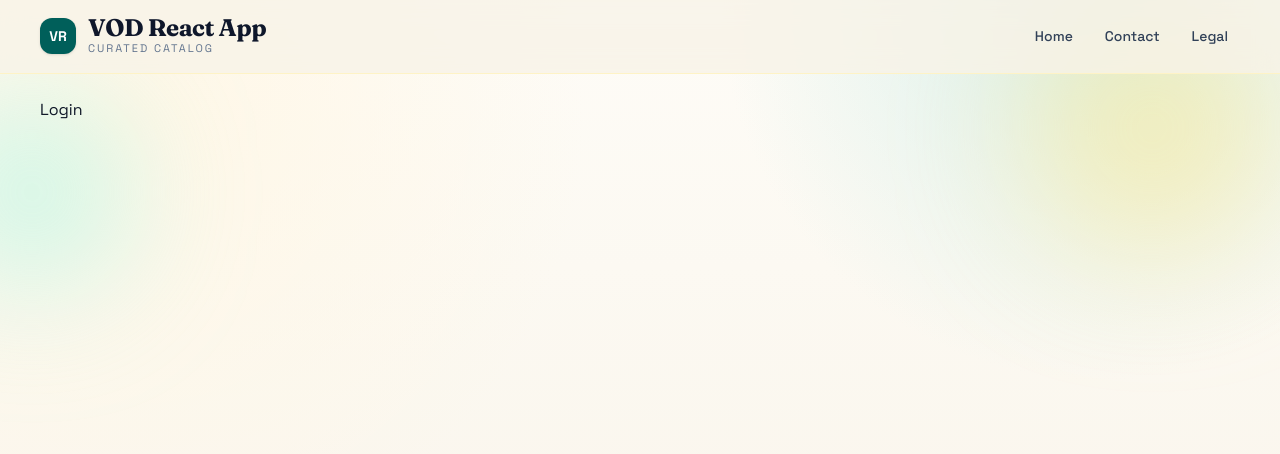
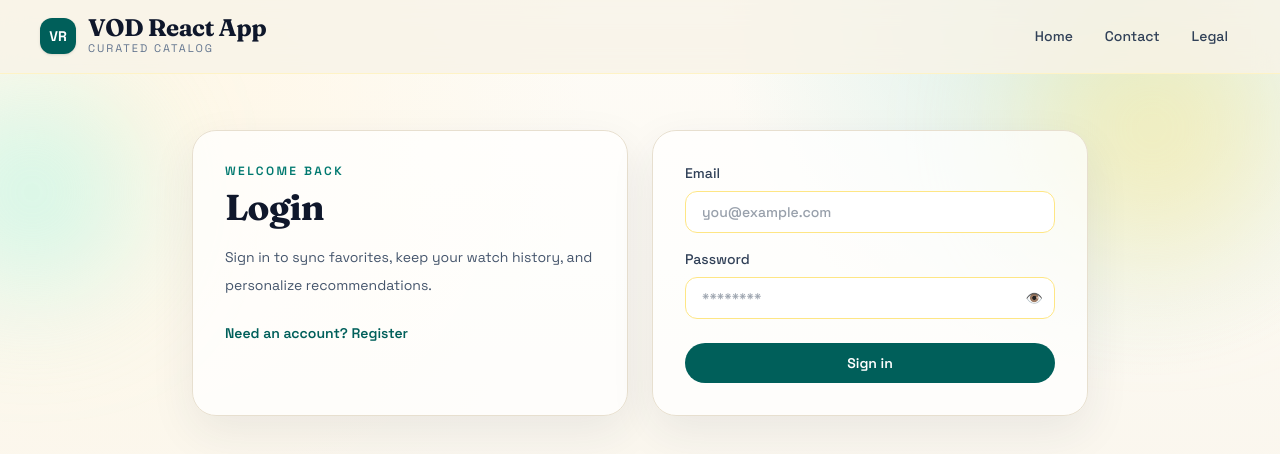
Before and after one commit to Antenastyle/vod-react-app, a React (Vite) app: page /login in a window 1280 px wide. Shown: the top 454 px of the page. Built offline with nearby package versions, Linux system fonts and the light colour scheme; no server answers.

Commit message:
feat(auth): implement LoginPage with authentication and registration functionality

```diff
--- a/src/ui/pages/LoginPage.tsx
+++ b/src/ui/pages/LoginPage.tsx
@@ -1,3 +1,248 @@
+import { useEffect, useState } from "react";
+import type { AuthUser } from "../../domain/entities/AuthUser";
+import { container } from "../../infrastructure/container";
+
 export function LoginPage() {
-  return <div>Login</div>;
+  const [mode, setMode] = useState<"login" | "register">("login");
+  const [email, setEmail] = useState("");
+  const [password, setPassword] = useState("");
+  const [confirmPassword, setConfirmPassword] = useState("");
+  const [showPassword, setShowPassword] = useState(false);
+  const [showConfirmPassword, setShowConfirmPassword] = useState(false);
+  const [loading, setLoading] = useState(false);
+  const [error, setError] = useState<string | null>(null);
+  const [successMessage, setSuccessMessage] = useState<string | null>(null);
+  const [currentUser, setCurrentUser] = useState<AuthUser | null>(null);
+
+  useEffect(() => {
+    setCurrentUser(container.getCurrentUser.execute());
+
+    const unsubscribe = container.observeAuthState.execute((user) => {
+      setCurrentUser(user);
+    });
+
+    return unsubscribe;
+  }, []);
+
+  const handleSubmit = async (event: React.FormEvent<HTMLFormElement>) => {
+    event.preventDefault();
+    setError(null);
+    setSuccessMessage(null);
+
+    if (!email.trim() || !password.trim()) {
+      setError("Please enter your email and password.");
+      return;
+    }
+
+    if (password.length < 6) {
+      setError("Password must be at least 6 characters long.");
+      return;
+    }
+
+    if (mode === "register" && password !== confirmPassword) {
+      setError("Passwords do not match.");
+      return;
+    }
+
+    setLoading(true);
+
+    try {
+      if (mode === "register") {
+        await container.registerUser.execute(email, password);
+        setSuccessMessage(
+          "Account created successfully. You are now logged in.",
+        );
+      } else {
+        await container.loginUser.execute(email, password);
+        setSuccessMessage("Welcome back! Login successful.");
+      }
+
+      setPassword("");
+      setConfirmPassword("");
+    } catch (submitError) {
+      const message =
+        submitError instanceof Error
+          ? submitError.message
+          : "Authentication failed. Please try again.";
+      setError(message);
+    } finally {
+      setLoading(false);
+    }
+  };
+
+  const handleLogout = async () => {
+    setError(null);
+    setSuccessMessage(null);
+
+    try {
+      await container.logoutUser.execute();
+      setSuccessMessage("You have been logged out.");
+    } catch (logoutError) {
+      const message =
+        logoutError instanceof Error
+          ? logoutError.message
+          : "Failed to log out. Please try again.";
+      setError(message);
+    }
+  };
+
+  const infoPanel = (
+    <div className="glass-card rounded-3xl p-6 sm:p-8">
+      <p className="text-xs font-semibold uppercase tracking-[0.2em] text-teal-700">
+        {mode === "login" ? "Welcome back" : "Create your account"}
+      </p>
+      <h1 className="display-title mt-2 text-4xl font-bold text-slate-900">
+        {mode === "login" ? "Login" : "Register"}
+      </h1>
+      <p className="mt-4 text-sm leading-7 text-slate-600">
+        {mode === "login"
+          ? "Sign in to sync favorites, keep your watch history, and personalize recommendations."
+          : "Create an account with email and password to save your preferences across sessions."}
+      </p>
+
+      {currentUser ? (
+        <div className="mt-6 rounded-2xl bg-teal-50 p-4 text-sm text-teal-900">
+          Logged in as{" "}
+          <span className="font-semibold">{currentUser.email}</span>
+        </div>
+      ) : null}
+
+      <button
+        type="button"
+        onClick={() => {
+          setMode((previousMode) =>
+            previousMode === "login" ? "register" : "login",
+          );
+          setPassword("");
+          setConfirmPassword("");
+          setShowPassword(false);
+          setShowConfirmPassword(false);
+          setError(null);
+          setSuccessMessage(null);
+        }}
+        className="mt-6 text-sm font-semibold text-teal-800 underline-offset-4 transition hover:underline"
+      >
+        {mode === "login"
+          ? "Need an account? Register"
+          : "Already have an account? Login"}
+      </button>
+    </div>
+  );
+
+  const formPanel = (
+    <form className="glass-card rounded-3xl p-6 sm:p-8" onSubmit={handleSubmit}>
+      <div className="space-y-4">
+        <label className="block text-sm font-medium text-slate-700">
+          Email
+          <input
+            type="email"
+            placeholder="you@example.com"
+            value={email}
+            onChange={(event) => setEmail(event.target.value)}
+            className="mt-2 w-full rounded-xl border border-amber-200 bg-white px-4 py-2.5 text-sm outline-none transition focus:border-teal-700"
+          />
+        </label>
+
+        <label className="block text-sm font-medium text-slate-700">
+          Password
+          <div className="relative mt-2">
+            <input
+              type={showPassword ? "text" : "password"}
+              placeholder="********"
+              value={password}
+              onChange={(event) => setPassword(event.target.value)}
+              className="w-full rounded-xl border border-amber-200 bg-white px-4 py-2.5 pr-12 text-sm outline-none transition focus:border-teal-700"
+            />
+            <button
+              type="button"
+              onClick={() => setShowPassword((previous) => !previous)}
+              className="absolute inset-y-0 right-3 inline-flex items-center text-slate-500 transition hover:text-slate-700"
+              aria-label={showPassword ? "Hide password" : "Show password"}
+            >
+              {showPassword ? "🙈" : "👁️"}
+            </button>
+          </div>
+        </label>
+
+        {mode === "register" ? (
+          <label className="block text-sm font-medium text-slate-700">
+            Confirm password
+            <div className="relative mt-2">
+              <input
+                type={showConfirmPassword ? "text" : "password"}
+                placeholder="********"
+                value={confirmPassword}
+                onChange={(event) => setConfirmPassword(event.target.value)}
+                className="w-full rounded-xl border border-amber-200 bg-white px-4 py-2.5 pr-12 text-sm outline-none transition focus:border-teal-700"
+              />
+              <button
+                type="button"
+                onClick={() => setShowConfirmPassword((previous) => !previous)}
+                className="absolute inset-y-0 right-3 inline-flex items-center text-slate-500 transition hover:text-slate-700"
+                aria-label={
+                  showConfirmPassword
+                    ? "Hide confirm password"
+                    : "Show confirm password"
+                }
+              >
+                {showConfirmPassword ? "🙈" : "👁️"}
+              </button>
+            </div>
+          </label>
+        ) : null}
+      </div>
+
+      {error ? (
+        <p className="mt-4 rounded-xl bg-red-50 px-3 py-2 text-sm text-red-700">
+          {error}
+        </p>
+      ) : null}
+
+      {successMessage ? (
+        <p className="mt-4 rounded-xl bg-teal-50 px-3 py-2 text-sm text-teal-800">
+          {successMessage}
+        </p>
+      ) : null}
+
+      <button
+        type="submit"
+        disabled={loading}
+        className="mt-6 w-full rounded-full bg-teal-800 px-5 py-2.5 text-sm font-semibold text-white transition hover:bg-teal-700 disabled:cursor-not-allowed disabled:opacity-70"
+      >
+        {loading
+          ? "Please wait..."
+          : mode === "login"
+            ? "Sign in"
+            : "Create account"}
+      </button>
+
+      {currentUser ? (
+        <button
+          type="button"
+          onClick={handleLogout}
+          className="mt-3 w-full rounded-full border border-slate-300 bg-white px-5 py-2.5 text-sm font-semibold text-slate-700 transition hover:bg-slate-50"
+        >
+          Log out
+        </button>
+      ) : null}
+    </form>
+  );
+
+  return (
+    <section className="fade-up py-6 sm:py-8">
+      <div className="mx-auto grid max-w-4xl gap-6 rounded-3xl sm:grid-cols-2">
+        {mode === "login" ? (
+          <>
+            {infoPanel}
+            {formPanel}
+          </>
+        ) : (
+          <>
+            {formPanel}
+            {infoPanel}
+          </>
+        )}
+      </div>
+    </section>
+  );
 }
```
